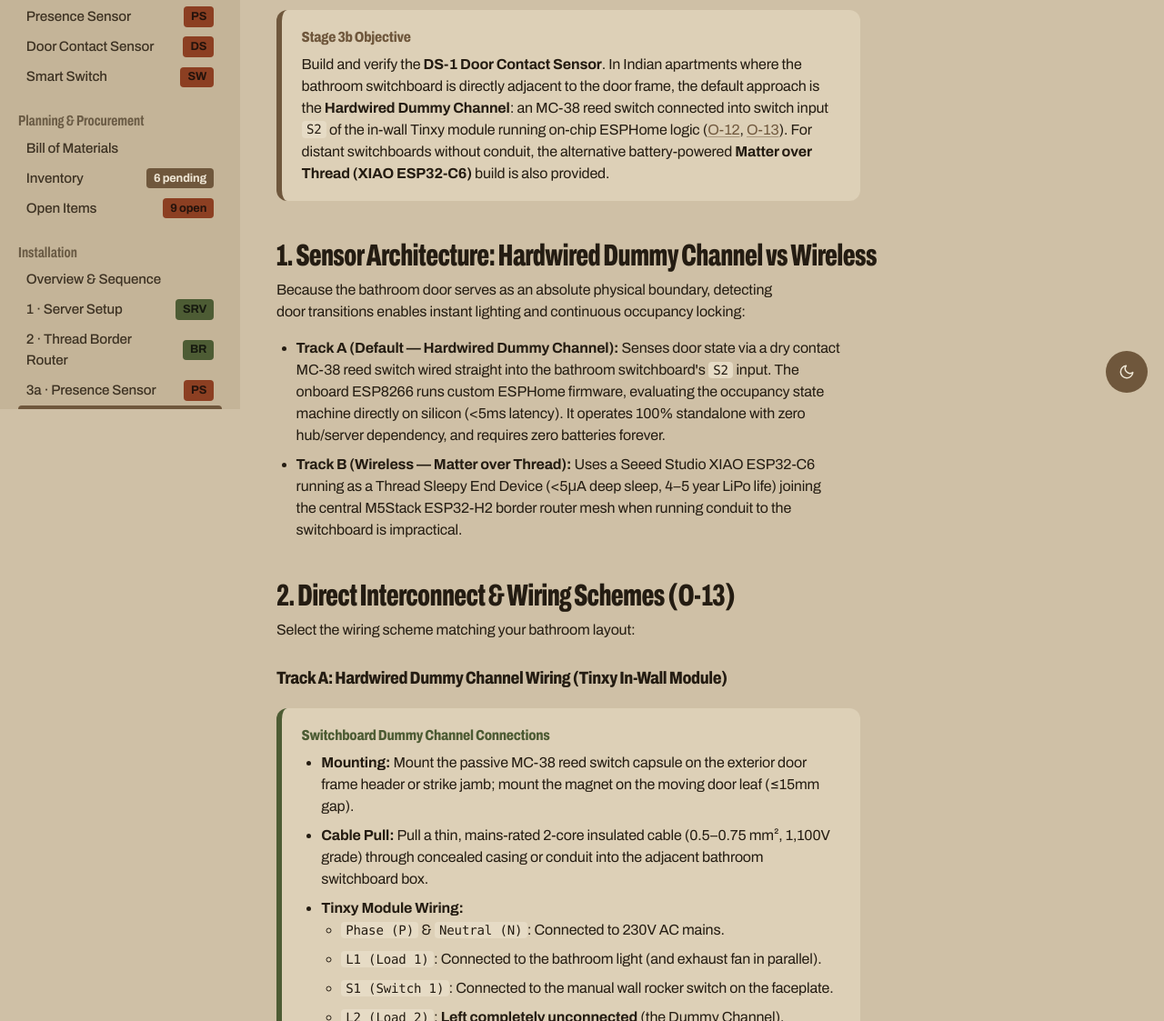
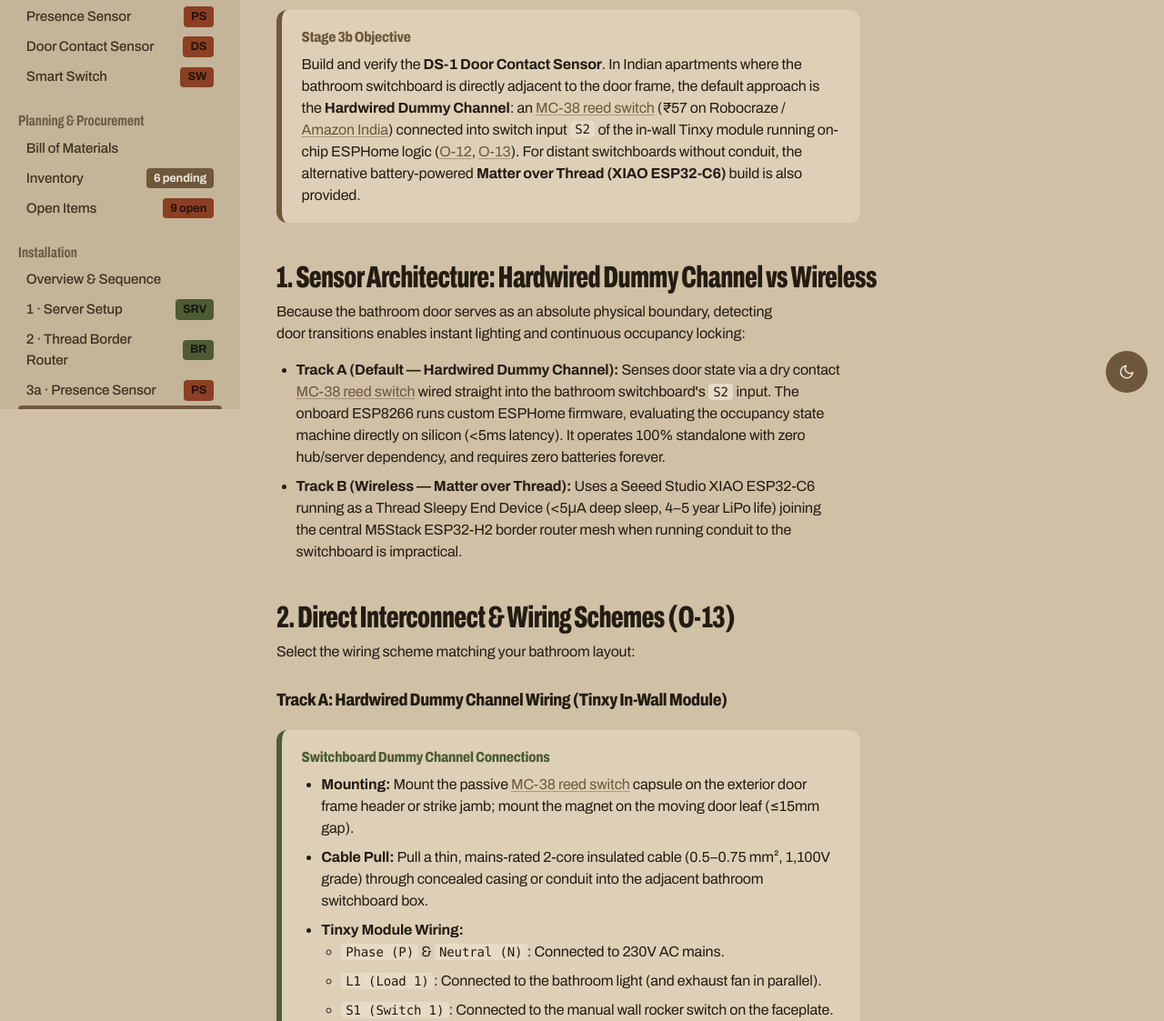
Before and after one commit to pannet1/ApartmentThread, a plain HTML site: page wiki/install-door.html in a window 1280 px wide. Shown: the part 350-1473 px from the top of the page at 91% size. Drawn offline with Linux system fonts and the light colour scheme.

Commit message:
docs: add verified buy links for MC-38 magnetic door switch

```diff
--- a/wiki/install-door.html
+++ b/wiki/install-door.html
@@ -9,12 +9,12 @@
 </details><div class="sidebar-footer"><div><b>Local-first · India build</b></div><div class="license-pill"><span>Home Assistant</span></div></div></aside>
 <main class="main"><div class="doc wide"><nav class="breadcrumb" aria-label="Breadcrumb"><a href="index.html">Wiki</a> &rsaquo; <span>Installation</span> &rsaquo; <span>3b · Door Sensor</span></nav><h1>Stage 3b &mdash; Door Contact Sensor Bench Build (DS-1)</h1><p class="lede">Bench-assembling, wiring, flashing, and testing the ultra-low-latency Matter-over-Thread door contact sensor. Joins the same IEEE 802.15.4 Thread mesh established in Stage 2 to deliver instantaneous lighting triggers before stepping across the bathroom threshold.</p>
 
-<div class="box verdict"><span class="label">Stage 3b Objective</span><p>Build and verify the <strong>DS-1 Door Contact Sensor</strong>. In Indian apartments where the bathroom switchboard is directly adjacent to the door frame, the default approach is the <strong>Hardwired Dummy Channel</strong>: an MC-38 reed switch connected into switch input <code>S2</code> of the in-wall Tinxy module running on-chip ESPHome logic (<a href="open.html#o12">O-12</a>, <a href="open.html#o13">O-13</a>). For distant switchboards without conduit, the alternative battery-powered <strong>Matter over Thread (XIAO ESP32-C6)</strong> build is also provided.</p></div>
+<div class="box verdict"><span class="label">Stage 3b Objective</span><p>Build and verify the <strong>DS-1 Door Contact Sensor</strong>. In Indian apartments where the bathroom switchboard is directly adjacent to the door frame, the default approach is the <strong>Hardwired Dummy Channel</strong>: an <a href="https://robocraze.com/products/mc-38-wired-magnetic-house-security-alarm-sensor-for-door-and-windows" target="_blank" rel="noopener">MC-38 reed switch</a> (₹57 on Robocraze / <a href="https://www.amazon.in/s?k=MC-38+magnetic+door+sensor" target="_blank" rel="noopener">Amazon India</a>) connected into switch input <code>S2</code> of the in-wall Tinxy module running on-chip ESPHome logic (<a href="open.html#o12">O-12</a>, <a href="open.html#o13">O-13</a>). For distant switchboards without conduit, the alternative battery-powered <strong>Matter over Thread (XIAO ESP32-C6)</strong> build is also provided.</p></div>
 
 <h2 id="ds1-arch">1. Sensor Architecture: Hardwired Dummy Channel vs Wireless</h2>
 <p>Because the bathroom door serves as an absolute physical boundary, detecting door transitions enables instant lighting and continuous occupancy locking:</p>
 <ul>
-  <li><strong>Track A (Default &mdash; Hardwired Dummy Channel):</strong> Senses door state via a dry contact MC-38 reed switch wired straight into the bathroom switchboard's <code>S2</code> input. The onboard ESP8266 runs custom ESPHome firmware, evaluating the occupancy state machine directly on silicon (&lt;5ms latency). It operates 100% standalone with zero hub/server dependency, and requires zero batteries forever.</li>
+  <li><strong>Track A (Default &mdash; Hardwired Dummy Channel):</strong> Senses door state via a dry contact <a href="https://robocraze.com/products/mc-38-wired-magnetic-house-security-alarm-sensor-for-door-and-windows" target="_blank" rel="noopener">MC-38 reed switch</a> wired straight into the bathroom switchboard's <code>S2</code> input. The onboard ESP8266 runs custom ESPHome firmware, evaluating the occupancy state machine directly on silicon (&lt;5ms latency). It operates 100% standalone with zero hub/server dependency, and requires zero batteries forever.</li>
   <li><strong>Track B (Wireless &mdash; Matter over Thread):</strong> Uses a Seeed Studio XIAO ESP32-C6 running as a Thread Sleepy End Device (&lt;5&mu;A deep sleep, 4–5 year LiPo life) joining the central M5Stack ESP32-H2 border router mesh when running conduit to the switchboard is impractical.</li>
 </ul>
 
@@ -24,7 +24,7 @@
 <h3>Track A: Hardwired Dummy Channel Wiring (Tinxy In-Wall Module)</h3>
 <div class="box ok"><span class="label">Switchboard Dummy Channel Connections</span>
 <ul>
-  <li><strong>Mounting:</strong> Mount the passive MC-38 reed switch capsule on the exterior door frame header or strike jamb; mount the magnet on the moving door leaf (&le;15mm gap).</li>
+  <li><strong>Mounting:</strong> Mount the passive <a href="https://robocraze.com/products/mc-38-wired-magnetic-house-security-alarm-sensor-for-door-and-windows" target="_blank" rel="noopener">MC-38 reed switch</a> capsule on the exterior door frame header or strike jamb; mount the magnet on the moving door leaf (&le;15mm gap).</li>
   <li><strong>Cable Pull:</strong> Pull a thin, mains-rated 2-core insulated cable (0.5–0.75 mm&sup2;, 1,100V grade) through concealed casing or conduit into the adjacent bathroom switchboard box.</li>
   <li><strong>Tinxy Module Wiring:</strong>
     <ul>
```
Also changed, not shown: wiki/bom.html (+1 -1 lines), wiki/door-sensor.html (+3 -3 lines), wiki/pattern-hardware.html (+1 -1 lines).
